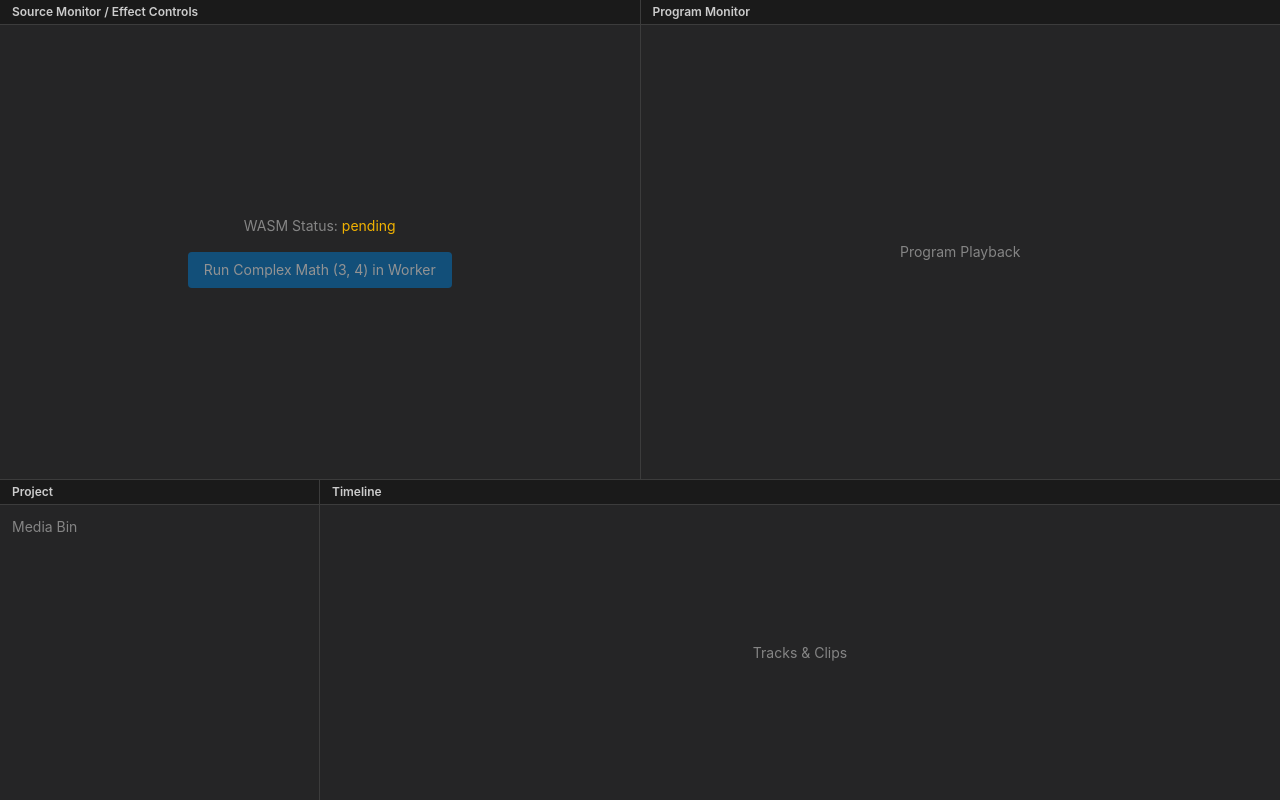
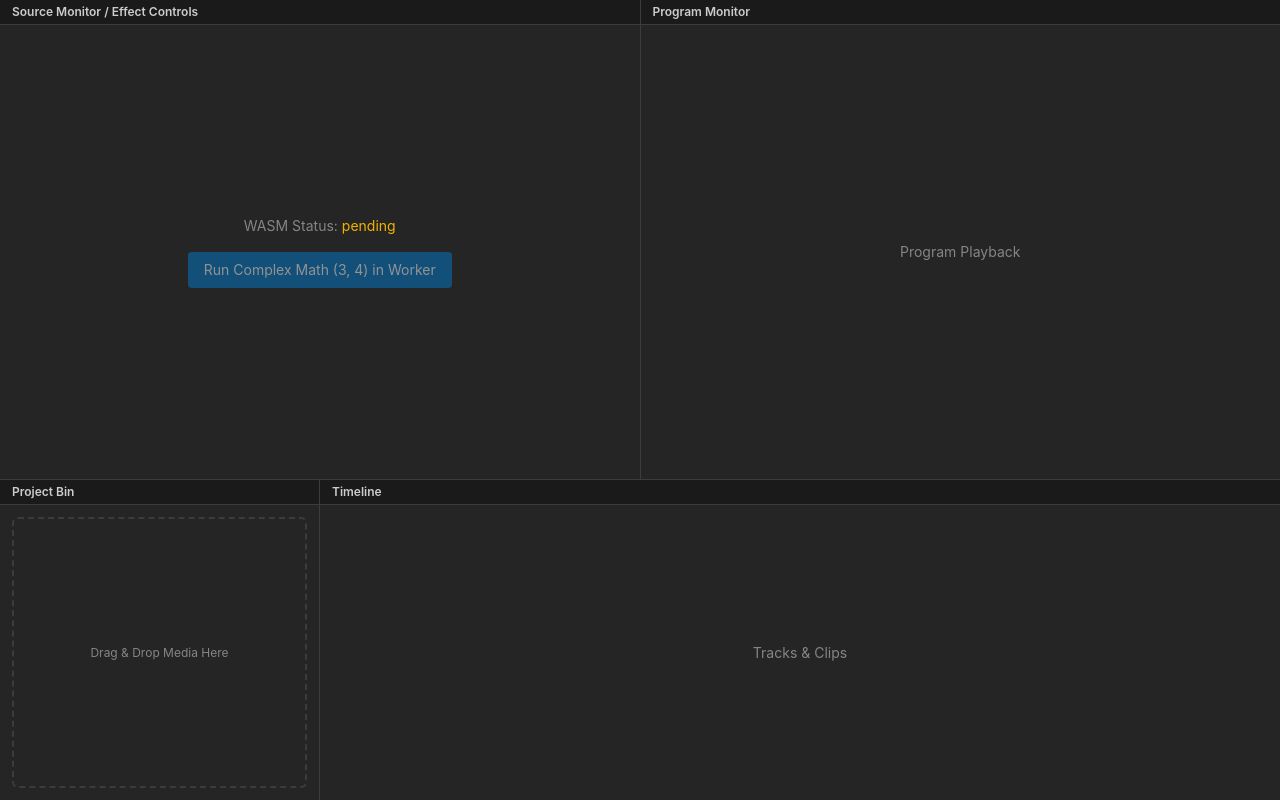
Before and after one commit to RedHatOnTop/wasm-video-editor, a React (Vite) app: page / in a window 1280 px wide. Built offline with nearby package versions, Linux system fonts and the light colour scheme.

Commit message:
feat: implement drag and drop media pool into zustand state

```diff
--- a/src/App.tsx
+++ b/src/App.tsx
@@ -1,4 +1,5 @@
 import React, { useEffect, useState, useRef } from 'react';
+import ProjectPanel from './components/ProjectPanel';
 
 function App() {
   const [wasmStatus, setWasmStatus] = useState<'pending' | 'ready' | 'error'>('pending');
@@ -72,12 +73,7 @@ function App() {
       {/* Bottom Half */}
       <div className="flex-[4_4_0%] flex min-h-0">
         {/* Bottom Left: Project Panel */}
-        <div className="w-1/4 min-w-[250px] border-r border-[var(--color-nle-border)] bg-[var(--color-nle-panel)] flex flex-col">
-          <div className="px-3 py-1 border-b border-[var(--color-nle-border)] text-xs font-semibold bg-[#1a1a1a]">Project</div>
-          <div className="flex-1 p-3 text-[var(--color-nle-text-muted)]">
-            Media Bin
-          </div>
-        </div>
+        <ProjectPanel />
 
         {/* Bottom Right: Timeline Panel */}
         <div className="flex-1 bg-[var(--color-nle-panel)] flex flex-col">
--- /dev/null
+++ b/src/components/ProjectPanel.tsx
@@ -0,0 +1,80 @@
+import React, { useCallback, useState } from 'react';
+import { useStore } from '../store/useStore';
+
+export default function ProjectPanel() {
+  const { mediaPool, addMedia } = useStore();
+  const [isDragging, setIsDragging] = useState(false);
+
+  const handleDragOver = useCallback((e: React.DragEvent) => {
+    e.preventDefault();
+    e.dataTransfer.dropEffect = 'copy';
+    setIsDragging(true);
+  }, []);
+
+  const handleDragLeave = useCallback((e: React.DragEvent) => {
+    e.preventDefault();
+    setIsDragging(false);
+  }, []);
+
+  const handleDrop = useCallback(
+    (e: React.DragEvent) => {
+      e.preventDefault();
+      setIsDragging(false);
+
+      const files = Array.from(e.dataTransfer.files);
+
+      files.forEach((file) => {
+        if (file.type.startsWith('video/') || file.type.startsWith('audio/')) {
+          const id = crypto.randomUUID();
+          addMedia({
+            id,
+            name: file.name,
+            size: file.size,
+            type: file.type,
+            status: 'pending',
+            file,
+          });
+        } else {
+          console.warn('Skipping non-media file:', file.name);
+        }
+      });
+    },
+    [addMedia]
+  );
+
+  return (
+    <div className="w-1/4 min-w-[250px] border-r border-[var(--color-nle-border)] bg-[var(--color-nle-panel)] flex flex-col">
+      <div className="px-3 py-1 border-b border-[var(--color-nle-border)] text-xs font-semibold bg-[#1a1a1a]">
+        Project Bin
+      </div>
+      <div
+        className={"flex-1 p-3 overflow-y-auto transition-colors duration-200 "}
+        onDragOver={handleDragOver}
+        onDragLeave={handleDragLeave}
+        onDrop={handleDrop}
+      >
+        {mediaPool.length === 0 ? (
+          <div className="h-full flex items-center justify-center text-center text-xs text-[var(--color-nle-text-muted)] border-2 border-dashed border-[var(--color-nle-border)] rounded-md pointer-events-none">
+            Drag & Drop Media Here
+          </div>
+        ) : (
+          <ul className="space-y-1">
+            {mediaPool.map((item) => (
+              <li
+                key={item.id}
+                className="text-xs p-2 bg-[#2d2d30] border border-[var(--color-nle-border)] rounded flex justify-between items-center cursor-pointer hover:bg-[#3d3d40]"
+              >
+                <span className="truncate flex-1 font-medium" title={item.name}>
+                  {item.name}
+                </span>
+                <span className="text-[10px] text-gray-400 ml-2 whitespace-nowrap">
+                  {(item.size / 1024 / 1024).toFixed(2)} MB
+                </span>
+              </li>
+            ))}
+          </ul>
+        )}
+      </div>
+    </div>
+  );
+}
--- /dev/null
+++ b/src/store/useStore.ts
@@ -0,0 +1,33 @@
+import { create } from 'zustand';
+
+export interface MediaItem {
+  id: string;
+  name: string;
+  size: number;
+  type: string;
+  status: 'pending' | 'uploading' | 'ready' | 'error';
+  file?: File; // Store the original file temporarily before OPFS transfer
+}
+
+interface ProjectState {
+  mediaPool: MediaItem[];
+  addMedia: (item: MediaItem) => void;
+  removeMedia: (id: string) => void;
+}
+
+export const useStore = create<ProjectState>((set) => ({
+  mediaPool: [],
+  addMedia: (item) =>
+    set((state) => {
+      // Prevent duplicates by name and size for now
+      const isDuplicate = state.mediaPool.some(
+        (m) => m.name === item.name && m.size === item.size
+      );
+      if (isDuplicate) return state;
+      return { mediaPool: [...state.mediaPool, item] };
+    }),
+  removeMedia: (id) =>
+    set((state) => ({
+      mediaPool: state.mediaPool.filter((m) => m.id !== id),
+    })),
+}));
```
